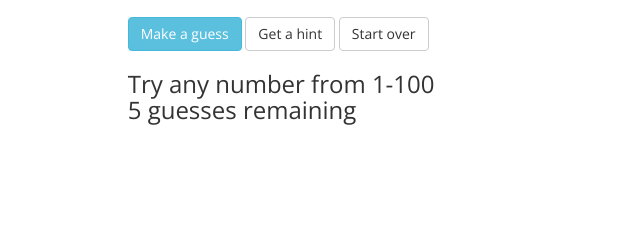
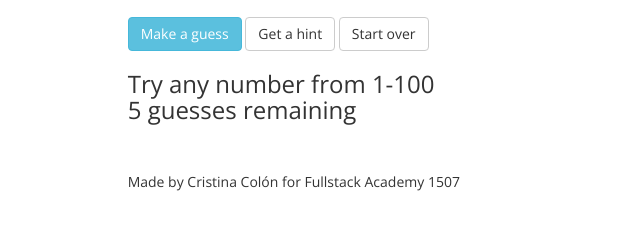
Before and after one commit to kriztynna/GuessingGame, a plain HTML site: page index.html in a window 1280 px wide. Shown: the part 117-346 px from the top of the page, without its empty margins (319-959 px from the left). Drawn offline with nearby package versions, Linux system fonts and the light colour scheme.

Commit message:
add signature

```diff
--- a/index.html
+++ b/index.html
@@ -56,6 +56,12 @@
         </div> <!-- .col-md-4 -->
       </div> <!-- .row -->
 
+      <div class="row">
+        <div class="col-md-4 col-md-offset-4">
+          <h5>Made by Cristina Colón for Fullstack Academy 1507</h5>
+        </div> <!-- .col-md-4 -->
+      </div> <!-- .row -->
+
     </div> <!-- .container-fluid -->
 
     <!-- JS and jQuery  -->
```
